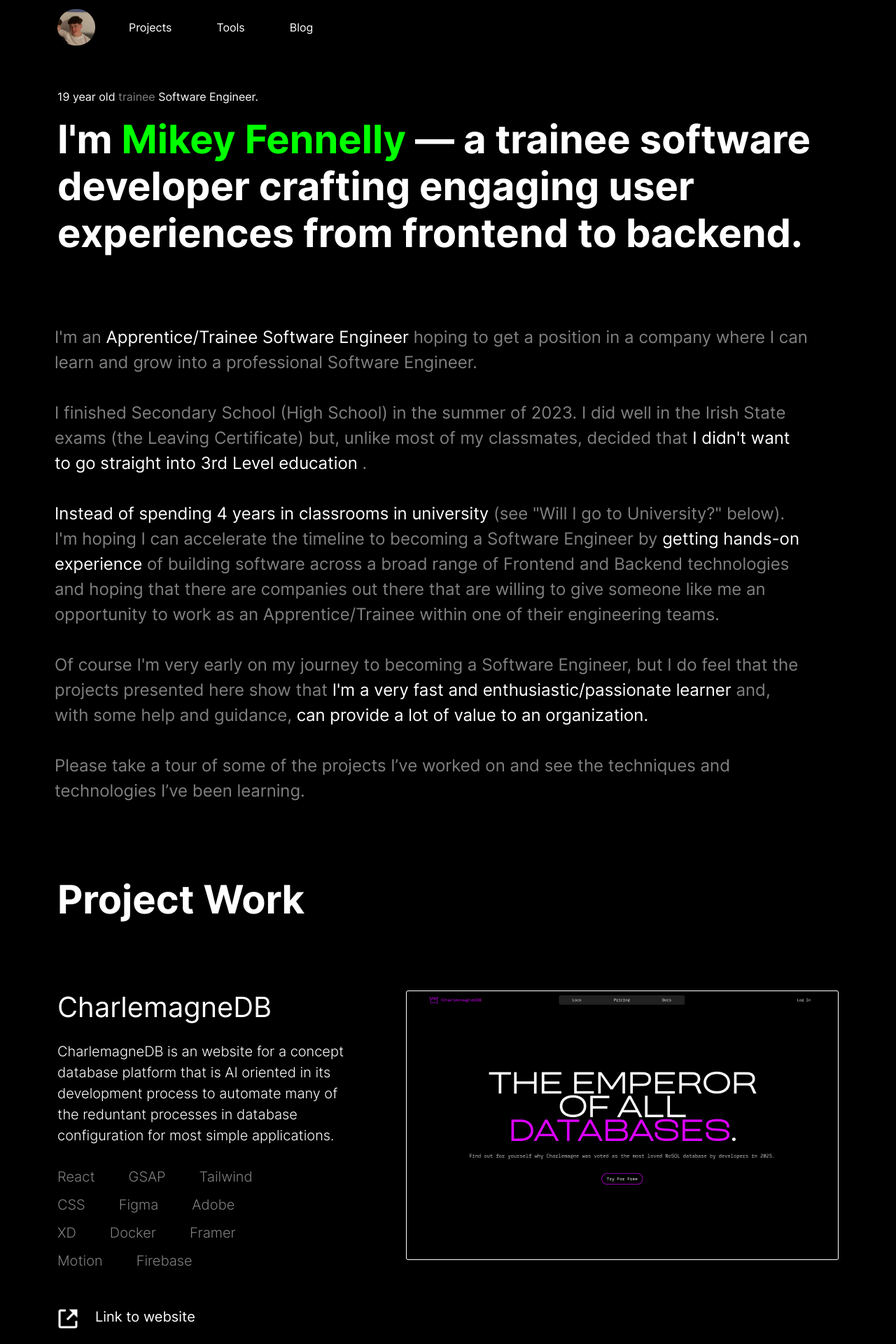
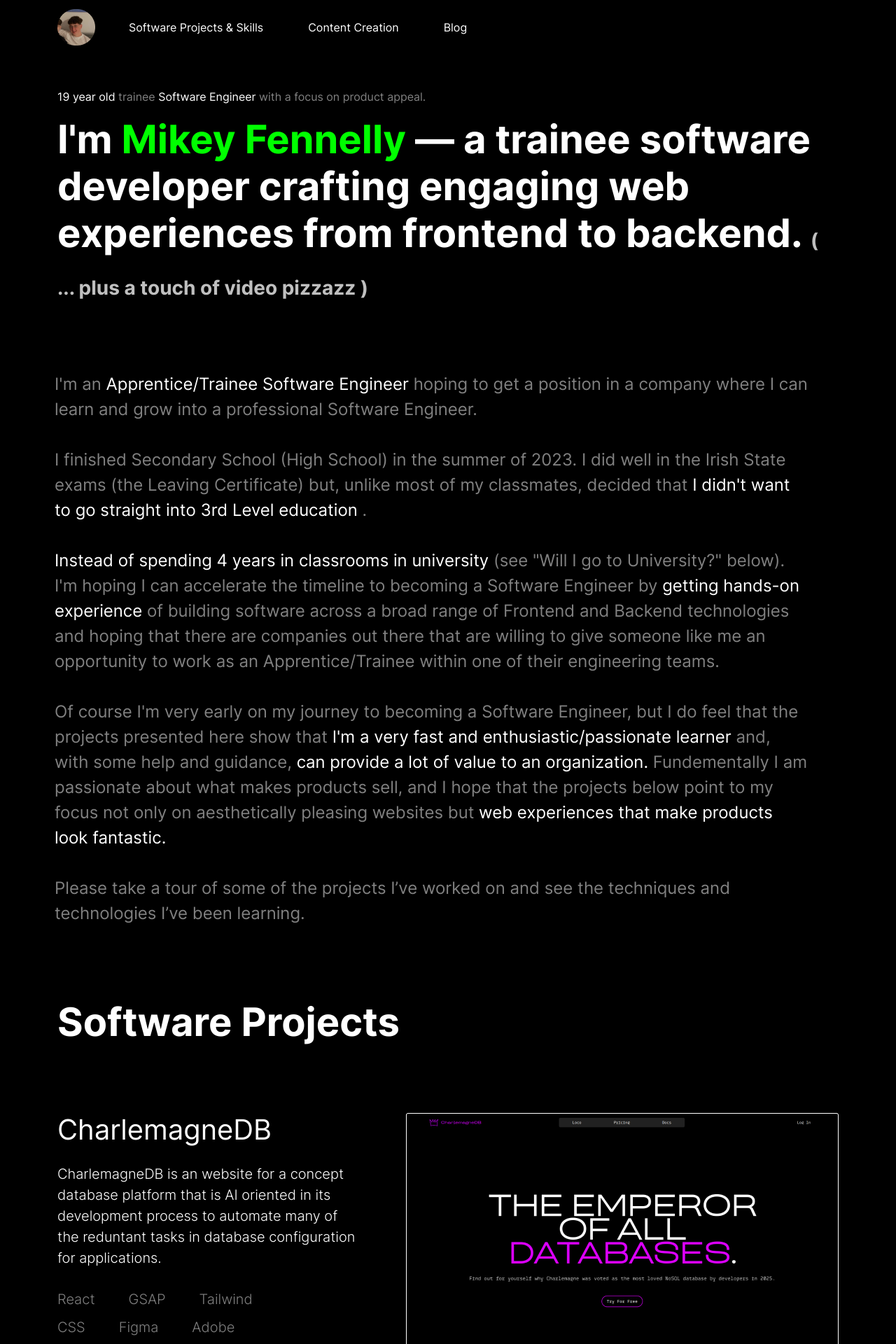
Before and after one commit to mikeyfennelly1/portfolio, an Angular app: page / in a window 1280 px wide. Shown: the top 1920 px of the page at 70% size. Built offline with nearby package versions, Linux system fonts and the light colour scheme.

Commit message:
blog component alignment | navbar autoscroll

```diff
--- a/src/app/components/blog-page/blog-page.component.html
+++ b/src/app/components/blog-page/blog-page.component.html
@@ -1,7 +1,8 @@
 <div class="container">
     <app-navbar></app-navbar>
-    <div class="container text-white">
+    <div style="min-height: 1700px" class="container text-white">
         <h1 style="font-family: Inter-Bold;" class="my-5 display-4">Blog</h1>
+        <app-blog1></app-blog1>
     </div>
     <app-footer></app-footer>
 </div>
--- a/src/app/components/blog-page/blog-thumbnail/blog1.component.html
+++ b/src/app/components/blog-page/blog-thumbnail/blog1.component.html
@@ -1,4 +1,4 @@
-<div class="row my-5 ms-5 ps-5">
+<div class="row my-5">
     <div style="max-width: 800px;" class="col">
         <a class="text-decoration-none text-primary" href="blog/will-i-go-to-university">
             <h1 style="font-family: Inter-Bold" class="mt-5 text-decoration-underline slideRight">Will I go to University?</h1>
--- a/src/app/components/blog-page/blogPage/machine-learning-demistified/machine-learning-demistified.component.html
+++ b/src/app/components/blog-page/blogPage/machine-learning-demistified/machine-learning-demistified.component.html
@@ -1,5 +1,5 @@
 <app-navbar></app-navbar>
-<div style="max-width: 1200px; min-height: 1600px" class="container my-5 text-white">
+<div style="max-width: 1200px; min-height: 1700px" class="container my-5 text-white">
     <h1 style="font-family: Inter-Bold;" class="display-1 my-5">Will I go to <span class="text-primary">University</span>?</h1>
     <h6>by Mikey Fennelly. February 4th, 2024</h6>
     <h4 class="my-5 lh-base opacity-75">The short answer to this question is, maybe.
--- a/src/app/components/landing-page/home/hero/header/header.component.html
+++ b/src/app/components/landing-page/home/hero/header/header.component.html
@@ -1,4 +1,4 @@
 <div class="container text-white">
-  <p class="mt-5">19 year old <span class="opacity-50">trainee</span> Software Engineer.</p>
-  <h1 class="mb-5 display-4" style="font-family: 'Inter-Bold'">I'm <span class="text-primary">Mikey Fennelly</span> — a trainee software developer crafting engaging user experiences from frontend to backend.</h1>
+  <p class="mt-5">19 year old <span class="opacity-50">trainee</span> Software Engineer<span class="opacity-50"> with a focus on product appeal.</span></p>
+  <h1 class="mb-5 display-4" style="font-family: 'Inter-Bold'">I'm <span class="text-primary">Mikey Fennelly</span> — a trainee software developer crafting engaging web experiences from frontend to backend. <h3 class="d-inline opacity-75 ">( ... plus a touch of video pizzazz )</h3></h1>
 </div>
--- a/src/app/components/landing-page/home/hero/hero.component.html
+++ b/src/app/components/landing-page/home/hero/hero.component.html
@@ -11,7 +11,7 @@
                 Instead of spending 4 years in classrooms in university<span class="opacity-50"> (see "Will I go to University?" below). I'm hoping I can accelerate the timeline to becoming a Software Engineer by</span> getting hands-on experience<span class="opacity-50"> of building software across a broad range of Frontend and Backend technologies and hoping that there are companies out there that are willing to give someone like me an opportunity to work as an Apprentice/Trainee within one of their engineering teams.</span>
                 <br>
                 <br>
-                <span class="opacity-50">Of course I'm very early on my journey to becoming a Software Engineer, but I do feel that the projects presented here show that</span> I'm a very fast and enthusiastic/passionate learner<span class="opacity-50"> and, with some help and guidance,</span> can provide a lot of value to an organization.
+                <span class="opacity-50">Of course I'm very early on my journey to becoming a Software Engineer, but I do feel that the projects presented here show that</span> I'm a very fast and enthusiastic/passionate learner<span class="opacity-50"> and, with some help and guidance,</span> can provide a lot of value to an organization. <span class="opacity-50">Fundementally I am passionate about what makes products sell, and I hope that the projects below point to my focus not only on aesthetically pleasing websites but </span>web experiences that make products look fantastic.
                 <br>
                 <br>
 
--- a/src/app/components/landing-page/home/home.component.html
+++ b/src/app/components/landing-page/home/home.component.html
@@ -4,6 +4,8 @@
     <app-hero></app-hero>
     <app-one></app-one>
     <app-youtube-page></app-youtube-page>
-    <app-blog1></app-blog1>
+        <div class="container">
+            <app-blog1></app-blog1>
+    </div>
     <app-footer></app-footer>
 </div>
--- a/src/app/components/landing-page/home/software-projects/charlemagne-db/charlemagne-db.component.html
+++ b/src/app/components/landing-page/home/software-projects/charlemagne-db/charlemagne-db.component.html
@@ -1,7 +1,7 @@
 <div class="row my-5">
     <div class="col">
         <h1 class="mt-5">CharlemagneDB</h1>
-        <h5 style="font-family: Inter-Light;" class="me-5 lh-base my-4">CharlemagneDB is an website for a concept database platform that is AI oriented in its development process to automate many of the reduntant processes in database configuration for most simple applications.</h5>
+        <h5 style="font-family: Inter-Light;" class="me-5 lh-base my-4">CharlemagneDB is an website for a concept database platform that is AI oriented in its development process to automate many of the reduntant tasks in database configuration for applications.</h5>
         <h5>
             <span style="font-family: Inter-Light" class="opacity-50 lh-lg me-5">React</span>
             <span style="font-family: Inter-Light" class="opacity-50 lh-lg me-5">GSAP</span>
--- a/src/app/components/landing-page/home/software-projects/one.component.html
+++ b/src/app/components/landing-page/home/software-projects/one.component.html
@@ -1,6 +1,6 @@
 <div class="container text-white my-5">
     <div class="mt-5">
-        <h1 style="font-family: 'Inter-Bold'" class="display-4">Project Work</h1>
+        <h1 style="font-family: 'Inter-Bold'" class="display-4">Software Projects</h1>
     </div>
     <app-charlemagne-db></app-charlemagne-db>
     <app-points-lab></app-points-lab>
--- a/src/app/components/landing-page/home/software-projects/points-lab/points-lab.component.html
+++ b/src/app/components/landing-page/home/software-projects/points-lab/points-lab.component.html
@@ -1,7 +1,7 @@
 <div class="row my-5">
     <div class="col mb-5">
         <h1 class="mt-5">Points Lab</h1>
-        <h5 style="font-family: Inter-Light;" class="me-5 lh-base my-4">Points Lab is an online learning platform aimed at making the Irish second level education system more accessible to daydreamers. Students get access to video tutorials (in extremely high quality) and exam questions, topic by topic.</h5>
+        <h5 style="font-family: Inter-Light;" class="me-5 lh-base my-4">Points Lab is an online learning platform aimed at making the Irish second level education system more accessible to daydreamers. Students get access to video tutorials and exam questions, topic by topic.</h5>
         <h5>
             <span style="font-family: Inter-Light" class="opacity-50 lh-lg me-5">HTML5</span>
             <span style="font-family: Inter-Light" class="opacity-50 lh-lg me-5">SASS</span>
--- a/src/app/components/landing-page/youtube-page/youtube-page.component.html
+++ b/src/app/components/landing-page/youtube-page/youtube-page.component.html
@@ -1,6 +1,6 @@
 <div class="container text-white my-5">
     <div class="mt-5">
-        <h1 style="font-family: 'Inter-Bold'" class="display-4 mb-5">Video Work</h1>
+        <h1 style="font-family: 'Inter-Bold'" class="display-4 mb-5">Content Creation</h1>
             <h3 class="mb-0">What got me interested in video editing: </h3>
             <br>
         <h4 class="me- lh-base">
--- a/src/app/components/misc/navbar/navbar.component.html
+++ b/src/app/components/misc/navbar/navbar.component.html
@@ -5,9 +5,10 @@
       </a>
       <div class="collapse navbar-collapse" id="navbarNavAltMarkup">
         <div class="navbar-nav">
-          <a class="nav-link active text-white mx-4" aria-current="page" href="#" (click)="projectsScroll()">
-            Projects</a>
-          <a class="nav-link active text-white mx-4" aria-current="page" href="#" (click)="projectsScroll()">Tools</a>
+          <a class="nav-link active text-white mx-4" aria-current="page" href="#" (click)="softwareProjectsScroll()">
+            Software Projects & Skills</a>
+            <a class="nav-link active text-white mx-4" aria-current="page" href="#" (click)="contentCreationScroll()">
+            Content Creation</a>
           <a class="nav-link active text-white mx-4" aria-current="page" href="blog">Blog</a>
         </div>
       </div>
--- a/src/app/components/misc/navbar/navbar.component.ts
+++ b/src/app/components/misc/navbar/navbar.component.ts
@@ -9,17 +9,22 @@ import { CommonModule } from '@angular/common';
   styleUrl: './navbar.component.sass'
 })
 export class NavbarComponent {
-  projectsScroll() {
+  softwareProjectsScroll() {
     window.scroll({
-      top: 850,
+      top: 1300,
       behavior: 'smooth'
   });
 }
-
-articleScroll() {
-  window.scroll({
-    top: 1200,
-    behavior: 'smooth'
-});
+  contentCreationScroll() {
+    window.scroll({
+      top: 3200,
+      behavior: 'smooth'
+    });
+  }
+    articleScroll() {
+      window.scroll({
+        top: 4000,
+        behavior: 'smooth'
+    });
+  }
 }
-}
```
